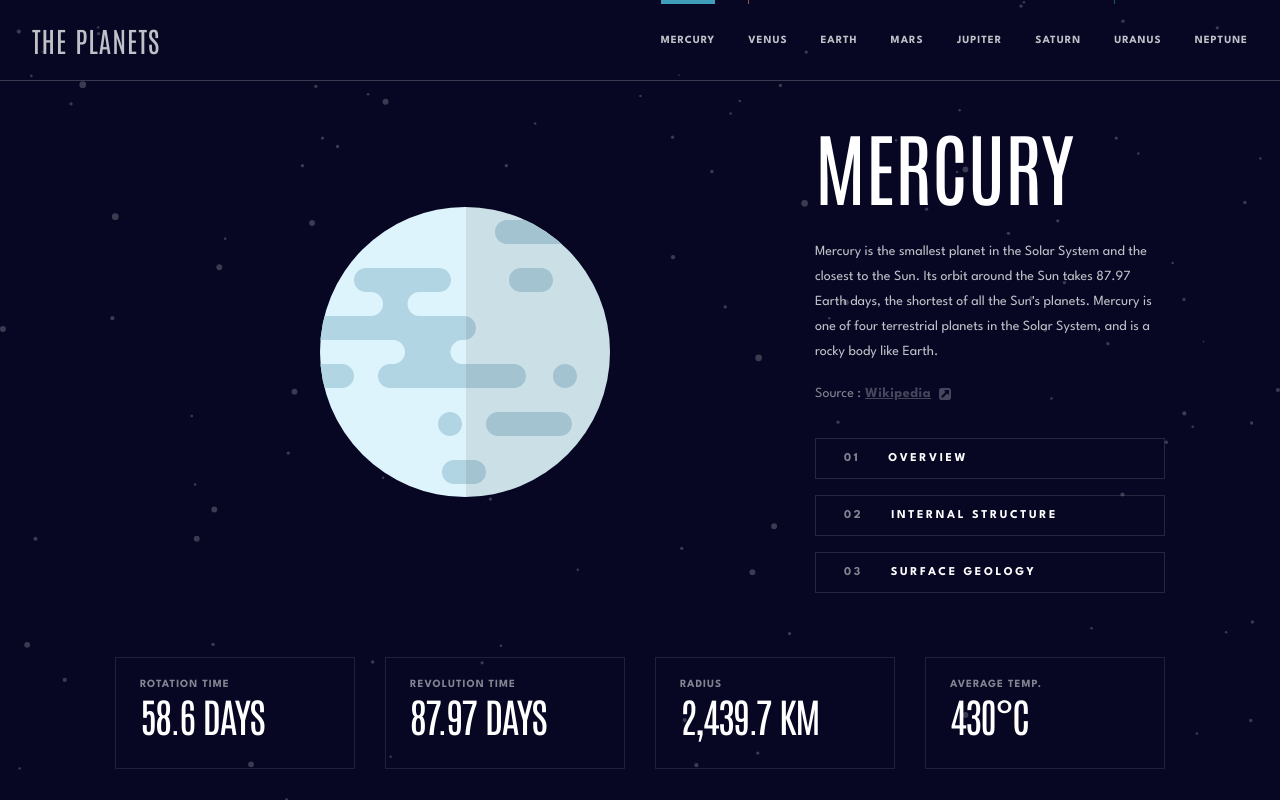
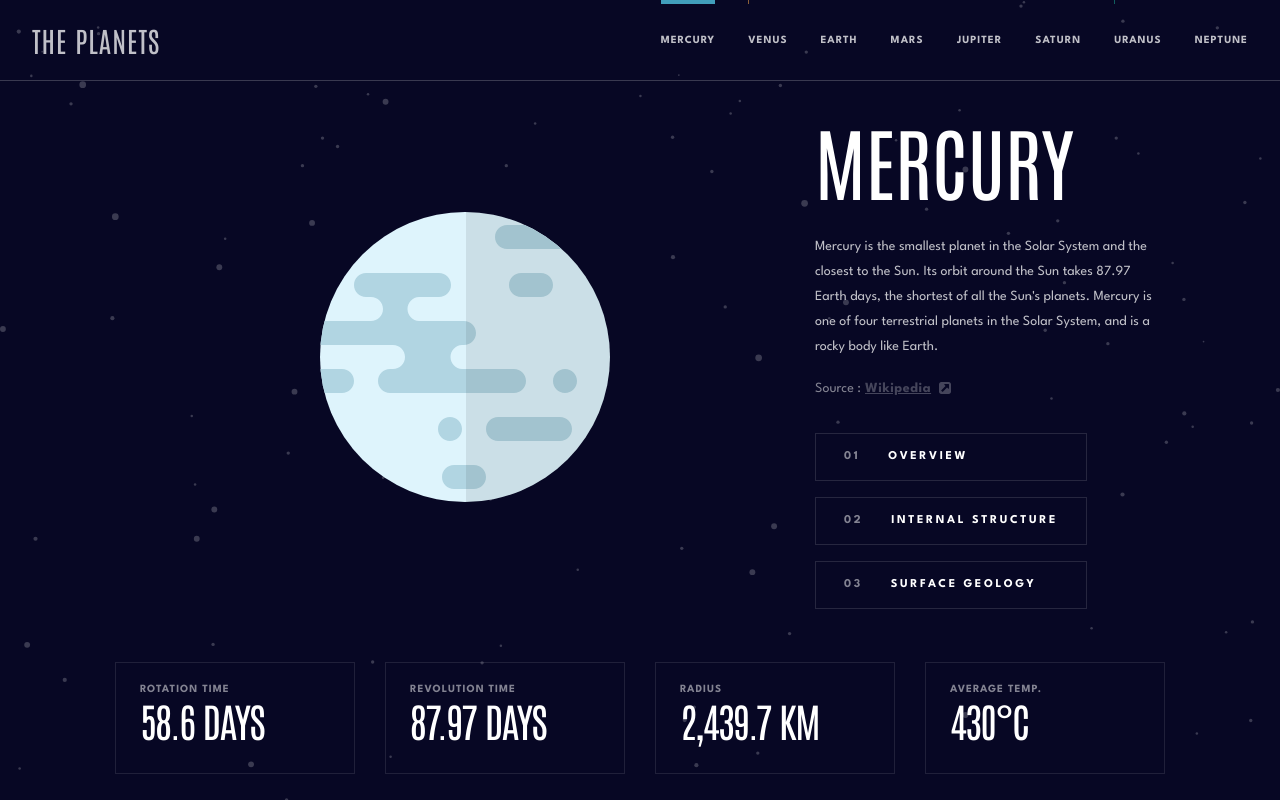
Before and after one commit to DonUggioni/planet-facts, a React (Create React App) app: page /mercury in a window 1280 px wide. Built offline with nearby package versions, Linux system fonts and the light colour scheme.

Commit message:
Work on components

```diff
--- a/src/App.js
+++ b/src/App.js
@@ -9,8 +9,11 @@ function App() {
     <div className="App">
       <NavBar />
       <Routes>
-        <Route index element={<Home />} />
-        <Route path="/mercury" element={<Mercury />} />
+        <Route path="/" element={<Home />} />
+        <Route path="/mercury" element={<Mercury />}>
+          <Route path="overview" element={<Mercury />} />
+          <Route path="internal" element={<Mercury />} />
+        </Route>
       </Routes>
     </div>
   );
--- a/src/Layout/Button-layout/ButtonLayout.module.scss
+++ /dev/null
@@ -1,7 +0,0 @@
-.button_layout {
-  width: 100%;
-  display: flex;
-  flex-direction: column;
-  align-items: center;
-  gap: 1.6rem;
-}
--- a/src/Pages/Mercury/Mercury.js
+++ b/src/Pages/Mercury/Mercury.js
@@ -1,8 +1,7 @@
-import React, { useState } from 'react';
+import React from 'react';
 import PlanetImage from '../../UI/Planet-image/PlanetImage';
-import Button from '../../UI/Button/Button';
+import Buttons from '../../UI/Button/Buttons';
 
-import classes from '../../Layout/Button-layout/ButtonLayout.module.scss';
 import '../../Layout/SectionLayout.scss';
 
 import mercuryImg from '../../assets/images/planet-mercury.svg';
@@ -27,24 +26,11 @@ const info = {
   averageTemp: data[0].temperature,
 };
 function Mercury() {
-  const [image, setImage] = useState(false);
-
-  function internalStructureClickHandler() {
-    setImage(true);
-  }
-
-  function overviewClickHandler() {
-    setImage(false);
-  }
-
   return (
     <section className="section_layout">
       <div className="content_wrapper">
         <div className="img_container">
-          <PlanetImage
-            src={image ? mercuryImgInner : mercuryImg}
-            alt={'Mercury'}
-          />
+          <PlanetImage src={mercuryImg} alt={'Mercury'} />
         </div>
         <div className="description_container">
           <Description>
@@ -53,24 +39,8 @@ function Mercury() {
               planetDescription={info.overview}
               href={info.overviewSource}
             />
-            <div className={classes.button_layout}>
-              <Button
-                onClick={overviewClickHandler}
-                to={'/mercury'}
-                number={'01'}
-              >
-                Overview
-              </Button>
-              <Button
-                onClick={internalStructureClickHandler}
-                to={'inner'}
-                number={'02'}
-              >
-                Internal structure
-              </Button>
-              <Button to={'/mercury/surface'} number={'03'}>
-                surface geology
-              </Button>
+            <div className="buttons">
+              <Buttons />
             </div>
           </Description>
         </div>
--- a/src/UI/Button/Button.js
+++ /dev/null
@@ -1,15 +0,0 @@
-import React from 'react';
-import { Link } from 'react-router-dom';
-
-import classes from './Button.module.scss';
-
-const Button = (props) => {
-  return (
-    <Link onClick={props.onClick} className={classes.button} to={props.to}>
-      <span className={classes.button_number}>{props.number}</span>
-      <span className={classes.button_text}>{props.children}</span>
-    </Link>
-  );
-};
-
-export default Button;
--- a/src/UI/Button/Button.module.scss
+++ b/src/UI/Button/Button.module.scss
@@ -1,12 +1,18 @@
 @use '../../Sass/variables';
 
+.links {
+  width: 100%;
+  height: 100%;
+  list-style: none;
+  display: flex;
+  flex-direction: column;
+  gap: 1.6rem;
+}
+
 .button {
-  width: 100%;
-  max-height: 4.8rem;
-  padding: 1.4rem 2.8rem;
+  height: 4.8rem;
   background-color: transparent;
-  text-decoration: none;
-  color: variables.$white;
+
   font-size: variables.$h3-l;
   font-family: variables.$ff-spartan;
   text-transform: uppercase;
@@ -15,17 +21,31 @@
   letter-spacing: 2.6px;
 
   display: flex;
-  align-items: flex-start;
   gap: 2.8rem;
 
   position: relative;
   overflow: hidden;
 
-  &_number {
+  & a,
+  & a:link,
+  & a:visited {
+    padding: 1.4rem 2.8rem;
+
+    width: 100%;
+    height: 100%;
+    text-decoration: none;
+    color: variables.$white;
+    display: flex;
+    align-items: center;
+    gap: 2.8rem;
+    position: relative;
+  }
+
+  & .number {
     opacity: 0.5;
   }
 
-  &.button::before {
+  & a::before {
     content: '';
     position: absolute;
     width: 100%;
@@ -36,9 +56,52 @@
     background-color: variables.$medium-grey;
     opacity: 0.2;
     transition: all ease-out 0.2s;
+    z-index: -4;
   }
 
-  &.button:hover::before {
+  & a:hover::before {
     transform: translateX(0);
   }
+
+  & a::after {
+    content: '';
+    position: absolute;
+    width: 100%;
+    height: 101%;
+    top: 0;
+    left: 0;
+    z-index: -2;
+  }
 }
+
+.mercury_active::after {
+  background-color: variables.$greyish-blue;
+}
+
+.venus_active::after {
+  background-color: variables.$beige;
+}
+
+.earth_active::after {
+  background-color: variables.$purple;
+}
+
+.mars_active::after {
+  background-color: variables.$brown;
+}
+
+.jupiter_active::after {
+  background-color: variables.$dark-red;
+}
+
+.saturn_active::after {
+  background-color: variables.$dark-orange;
+}
+
+.uranus_active::before {
+  background-color: variables.$light-green;
+}
+
+.neptune_active::after {
+  background-color: variables.$blue;
+}
--- /dev/null
+++ b/src/UI/Button/Buttons.js
@@ -0,0 +1,39 @@
+import React from 'react';
+import { NavLink } from 'react-router-dom';
+
+import classes from './Button.module.scss';
+
+function Buttons(props) {
+  return (
+    <ul className={classes.links}>
+      <li className={classes.button}>
+        <NavLink
+          className={({ isActive }) =>
+            isActive ? classes.mercury_active : undefined
+          }
+          to="overview"
+        >
+          <span className={classes.number}>01</span> overview
+        </NavLink>
+      </li>
+      <li className={classes.button}>
+        <NavLink
+          className={({ isActive }) => (isActive ? classes.mercury_active : '')}
+          to="/mercury/internal"
+        >
+          <span className={classes.number}>02</span> internal structure
+        </NavLink>
+      </li>
+      <li className={classes.button}>
+        <NavLink
+          className={({ isActive }) => (isActive ? classes.mercury_active : '')}
+          to="geology"
+        >
+          <span className={classes.number}>03</span> surface geology
+        </NavLink>
+      </li>
+    </ul>
+  );
+}
+
+export default Buttons;
```
Also changed, not shown: src/Layout/Section.js (deleted, +0 -9 lines).
